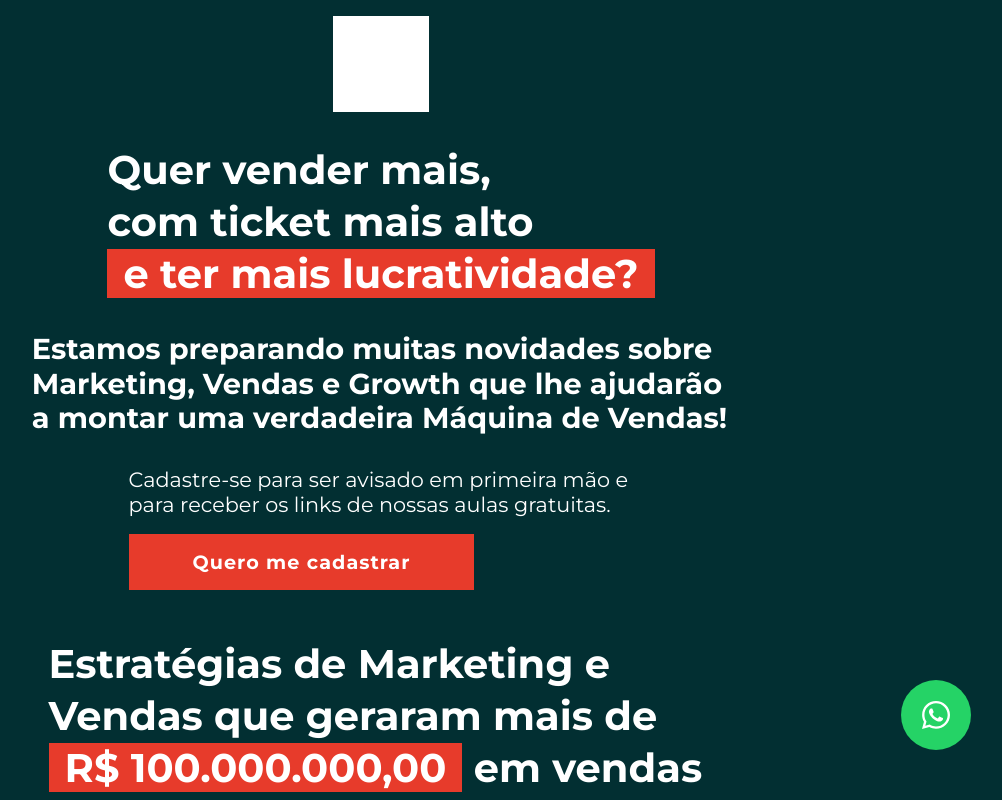
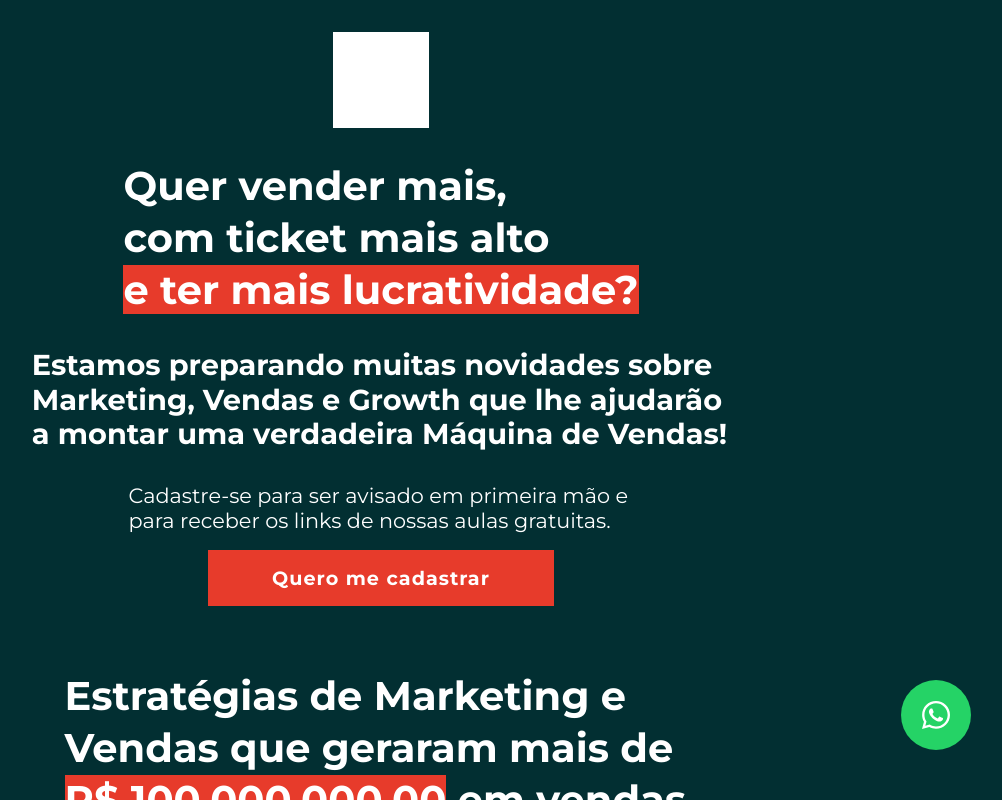
Before and after one commit to pedrohhcunha/sagaz, a Next.js app: page / in a window 1280 px wide. Shown: the whole page, without its empty margins (259-1261 px from the left). Built offline with nearby package versions, Linux system fonts and the light colour scheme.

Commit message:
Adjust buttons

```diff
--- a/components/Button/index.tsx
+++ b/components/Button/index.tsx
@@ -2,15 +2,11 @@ import styles from './styles.module.scss'
 
 interface Props {
     children: React.ReactNode
-    className: string
 }
 
 export function Button(props: Props) {
     return (
-        <button className={`
-            ${styles.button}
-            ${styles.className}
-        `}>
+        <button className={styles.button}>
             {props.children}
         </button>
     )
--- a/components/Button/styles.module.scss
+++ b/components/Button/styles.module.scss
@@ -16,4 +16,11 @@
     font-weight: 700;
 
     letter-spacing: 1px;
+
+    cursor: pointer;
+    transition: all .2s ease-in-out;
+
+    &:hover{
+        background-color: var(--color-secondary-light3);
+    }
 }
--- a/pages/index.tsx
+++ b/pages/index.tsx
@@ -28,14 +28,12 @@ const Home: NextPage = () => {
               __html: mook.initialSection.subTitle
             }}></pre>
         </h2>
-        <div className={styles.actionArea}>
-          <p>
-              <pre className={styles.description} dangerouslySetInnerHTML={{
-                __html: mook.initialSection.callToAction
-              }}></pre>
-          </p>
-          <Button className={styles.button}>{mook.initialSection.buttonText}</Button>
-        </div>
+        <p>
+            <pre className={styles.description} dangerouslySetInnerHTML={{
+              __html: mook.initialSection.callToAction
+            }}></pre>
+        </p>
+        <Button>{mook.initialSection.buttonText}</Button>
       </section>
       <section className={styles.videoSection}>
         <h2>
@@ -52,7 +50,7 @@ const Home: NextPage = () => {
             allow="accelerometer; autoplay; encrypted-media; gyroscope; picture-in-picture"
             allowFullScreen></iframe>
         </div>
-        <Button className={styles.button}>{mook.videoSection.buttonText}</Button>
+        <Button>{mook.videoSection.buttonText}</Button>
       </section>
       <section className={styles.formSection}>
         <p className={styles.description}>{mook.formSection.callToAction}</p>
--- a/styles/index.module.scss
+++ b/styles/index.module.scss
@@ -23,7 +23,7 @@
 
         strong{
             background-color: var(--color-secondary);
-            padding: 0 1rem;
+            padding: 0 rem;
         }
     }
 
@@ -36,15 +36,14 @@
         justify-content: center;
         flex-direction: column;
 
-        gap: 2rem;
-
-        padding: 1rem;
+        padding: 2rem 0;
 
         .logo{
             width: 6rem;
             height: 6rem;
 
             background-color: var(--color-white);
+            margin-bottom: 2rem;
         }
 
         .subTitle{
@@ -53,9 +52,8 @@
 
             line-height: 120%;
             color: var(--color-white);
+            margin: 2rem 0;
         }
-
-        .actionArea{
 
         .description{
             font-size: 1.3rem;
@@ -63,11 +61,6 @@
             line-height: 120%;
             color: var(--color-white);
             margin-bottom: 1rem;
-            }
-
-            .button{
-                margin: 0 auto;
-            }
         }
     }
 
```
Lines whose indentation alone changed are shown as unchanged.
